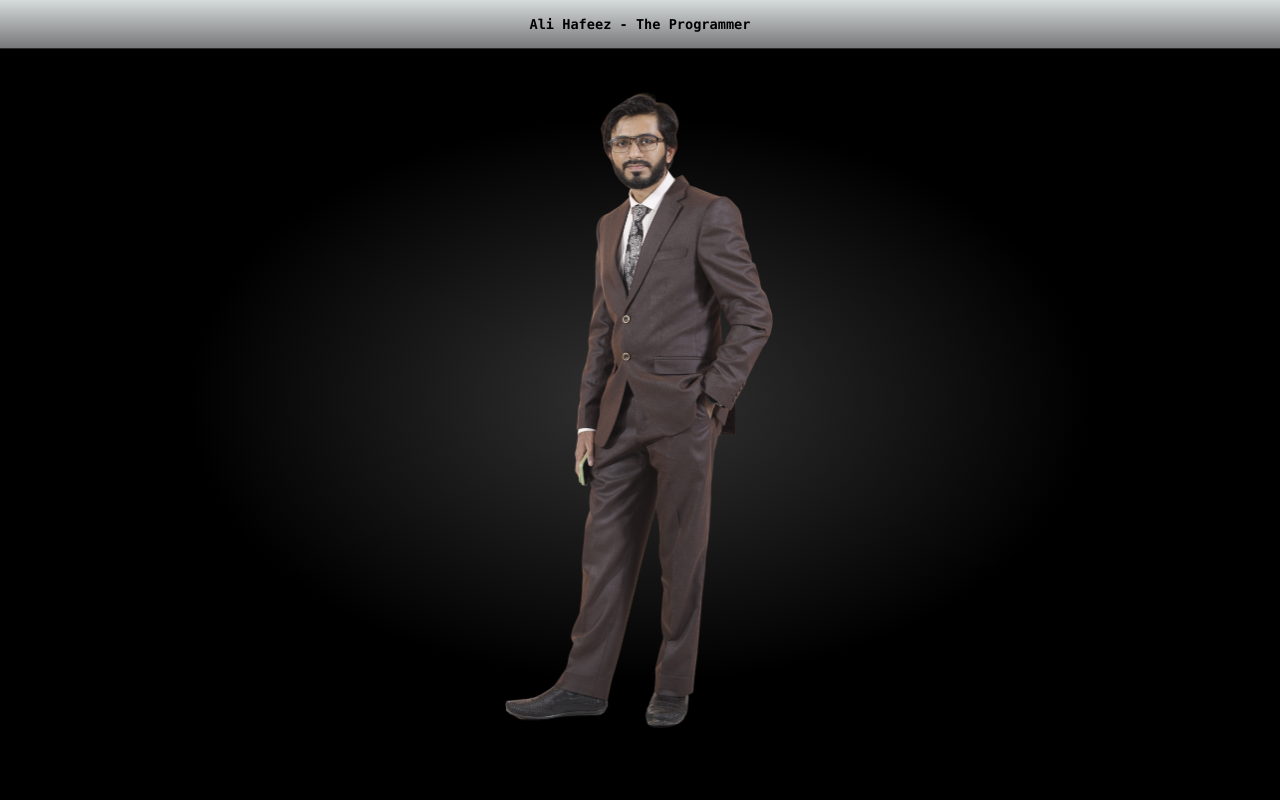
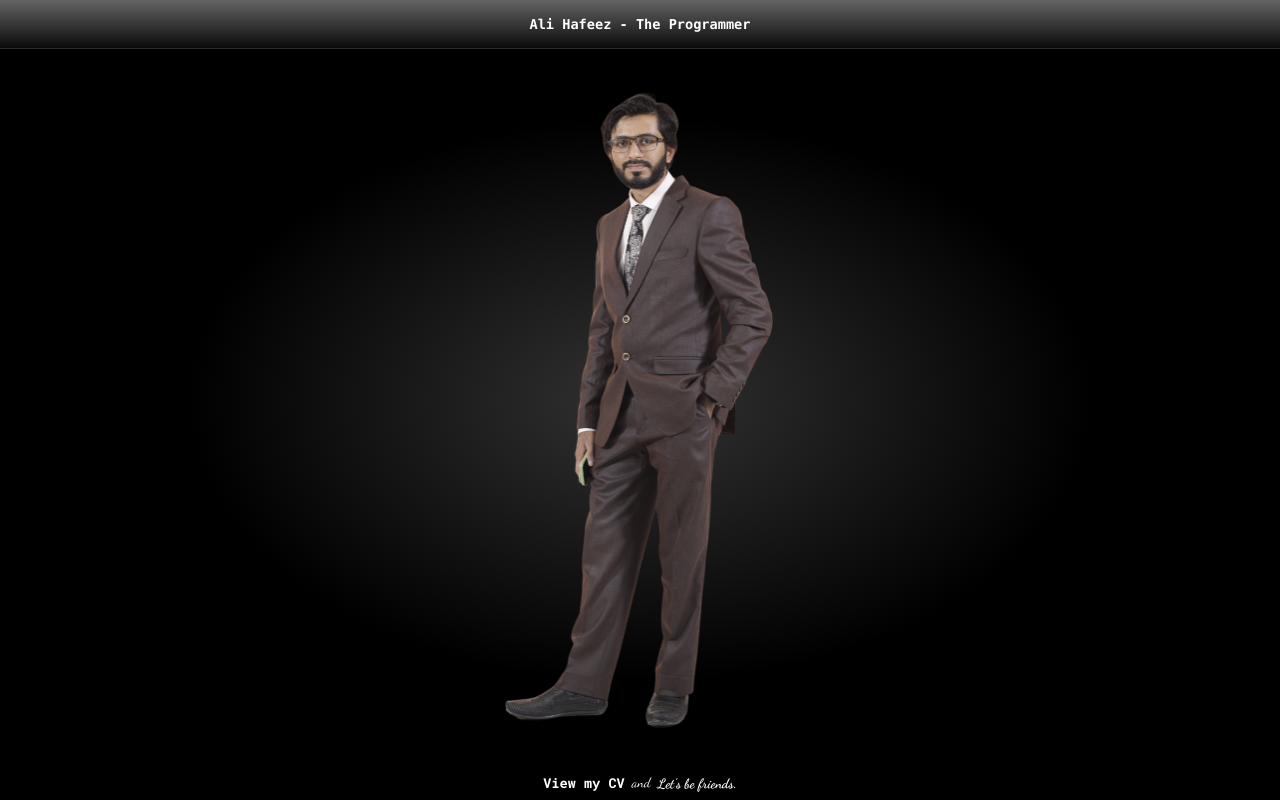
Before and after one commit to AliHafeez337/alihafeez-next-app, a Next.js app: page / in a window 1280 px wide. Built offline with nearby package versions, Linux system fonts and the light colour scheme.

Commit message:
5 - Stylings udpate and Friends link changed to whatsapp

```diff
--- a/components/layouts/Main_Layout.js
+++ b/components/layouts/Main_Layout.js
@@ -51,7 +51,8 @@
             &nbsp;
           </p>
           <a
-            href="https://join.skype.com/invite/yNc8wg7iVj3X"
+            // href="https://join.skype.com/invite/yNc8wg7iVj3X"
+            href="https://wa.me/+923048737860"
             target="_blank"
             rel="noopener noreferrer"
           >
--- a/components/layouts/Main_Layout.module.css
+++ b/components/layouts/Main_Layout.module.css
@@ -42,6 +42,7 @@
   display: flex;
   justify-content: center;
   text-align: center;
+  color: rgb(var(--foreground-rgb));
 }
 
 .header div {
--- a/styles/globals.css
+++ b/styles/globals.css
@@ -5,8 +5,8 @@
     'Roboto Mono', 'Oxygen Mono', 'Ubuntu Monospace', 'Source Code Pro',
     'Fira Mono', 'Droid Sans Mono', 'Courier New', monospace;
 
-  --foreground-rgb: 0, 0, 0;
-  --background-start-rgb: 214, 219, 220;
+  --foreground-rgb: 255, 255, 255;
+  --background-start-rgb: 100, 100, 100;
   --background-end-rgb: 255, 255, 255;
   --width: 83.3333%;
   --width-mobile: 93.3333%;
@@ -36,7 +36,7 @@
     #00000080
   );
 
-  --callout-rgb: 238, 240, 241;
+  --callout-rgb: 20, 20, 20;
   --callout-border-rgb: 172, 175, 176;
   --card-rgb: 180, 185, 188;
   --card-border-rgb: 131, 134, 135;
@@ -45,8 +45,8 @@
 @media (prefers-color-scheme: dark) {
   :root {
     --foreground-rgb: 255, 255, 255;
-    --background-start-rgb: 0, 0, 0;
-    --background-end-rgb: 0, 0, 0;
+    --background-start-rgb: 100, 100, 100;
+    --background-end-rgb: 255, 255, 255;
 
     --primary-glow: radial-gradient(rgba(1, 65, 255, 0.4), rgba(1, 65, 255, 0));
     --secondary-glow: linear-gradient(
```
